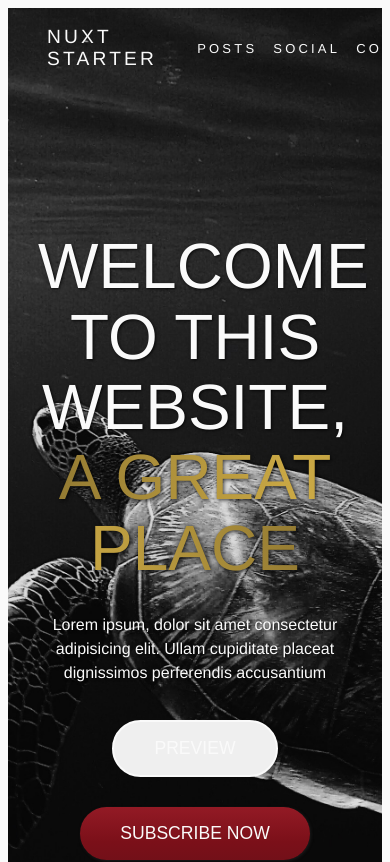
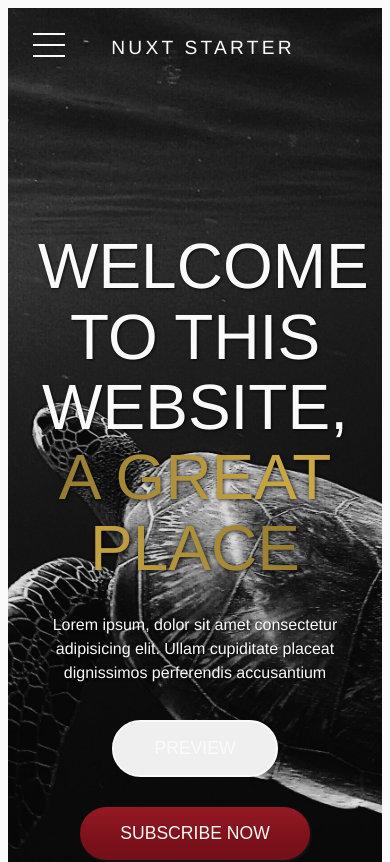
Before and after one commit to brucecastro/nuxt-starter, a Nuxt app: page / in a window 390 px wide. Shown: the top 862 px of the page. Built offline with nearby package versions, Linux system fonts and the light colour scheme.

Commit message:
Add Mobile Menu

```diff
--- a/components/Header.vue
+++ b/components/Header.vue
@@ -1,13 +1,17 @@
 <template>
-  <header class="site-header" :class="{ floating: isFloating }">
+  <header class="site-header" :class="{ floating: isFloating, 'menu-open': isMenuOpen }">
     <div class="brand">{{ brand }}</div>
-    <div class="main-nav">
-      <ul class="nav-items">
+    <div class="overlay" @click="closeMobileMenu"></div>
+    <div class="menu-btn" @click="toggleMobileMenu">
+      <span>&nbsp;</span>
+    </div>
+    <nav class="main-nav">
+      <ul class="nav-items" @click="closeMobileMenu">
         <li><a href="#posts">Posts</a></li>
         <li><a href="#social">Social</a></li>
         <li><a href="#contact">Contact</a></li>
       </ul>
-    </div>
+    </nav>
   </header>
 </template>
 
@@ -15,14 +19,26 @@
 
 const brand = useAppConfig().meta.title
 const isFloating = ref(false)
+const isMenuOpen = ref(false)
 
 const floatHeader = () => {
+
   const scrollValue = window.scrollY;
   if (isFloating && scrollValue === 0) {
     isFloating.value = false;
   } else if (scrollValue > 1) {
     isFloating.value = true;
   }
+}
+
+const toggleMobileMenu = () => {
+  isMenuOpen.value = !isMenuOpen.value
+  document.body.classList.toggle('has-overlay')
+}
+
+const closeMobileMenu = () => {
+  isMenuOpen.value = false
+  document.body.classList.remove('has-overlay')
 }
 
 onMounted(() => {
@@ -33,7 +49,7 @@ onMounted(() => {
 <style>
 .site-header {
   position: fixed;
-  z-index: 99;
+  z-index: 80;
   width: 100%;
   height: 80px;
   display: flex;
@@ -76,6 +92,11 @@ onMounted(() => {
   font-size: 1.2rem;
 }
 
+.overlay,
+.menu-btn {
+  display: none;
+}
+
 .main-nav {
   ul {
     display: flex;
@@ -83,4 +104,123 @@ onMounted(() => {
     gap: 16px;
   }
 }
+
+
+@media screen and (max-width:740px) {
+
+body.has-overlay {
+  overflow: hidden;
+}
+
+.site-header {
+  justify-content: center;
+
+  a {
+    color: var(--color-black);
+    padding:10px 0;
+
+    &:hover,
+    &:active {
+      color: var(--color-gray-400);
+    }
+  }
+}
+
+.main-nav {
+  position:absolute;
+  top:0;
+  left:0;
+  display: block;
+  width: 45%;
+  height: 100vh;
+  padding: 100px 30px 50px;
+  background-color: var(--color-white);
+  font-size: 1.1rem;
+  box-shadow: 2px 0px 10px 4px rgba(30, 30, 30, 0.7);
+  transform: translate(-130%);
+  transition: transform 0.5s ease-in-out;
+
+  ul {
+    flex-direction: column;
+    gap:20px;
+  }
+}
+
+.menu-open .main-nav {
+  position: fixed;
+  transform: translateX(0);
+  z-index: 82;
+}
+
+.menu-btn {
+  display: block;
+  position: absolute;
+  top:25px;
+  left:25px;
+  width: 32px;
+  height: 30px;
+  cursor: pointer;
+  user-select: none;
+  z-index: 84;
+}
+
+.menu-btn > span,
+.menu-btn > span::before,
+.menu-btn > span::after {
+  display: block;
+  position: absolute;
+  width: 100%;
+  height: 2px;
+  background-color: var(--color-white);
+  transition-duration: .25s;
+}
+.menu-btn > span::before {
+  content: '';
+  top: 11px;
+}
+.menu-btn > span::after {
+  content: '';
+  top: 22px;
+}
+
+.floating .menu-btn,
+.menu-open .menu-btn {
+  & > span,
+  & > span::before,
+  & > span::after {
+    background-color: var(--color-black);
+  }
+}
+
+.menu-open .menu-btn {
+  position: fixed;
+
+  & > span {
+    top:11px;
+    transform: rotate(45deg);
+  }
+
+  & > span::before {
+    top: 0px;
+    transform: rotate(0deg);
+  }
+
+  & > span::after {
+    top:0px;
+    transform: rotate(90deg);
+  }
+}
+
+.menu-open .overlay {
+  display: block;
+  position: fixed;
+  top: 0;
+  left: 0;
+  right: 0;
+  bottom: 0;
+  background-color: rgba(30, 30, 30, 0.6);
+  z-index: 81;
+}
+
+}
 </style>
```
Also changed, not shown: 1 other file (tests, documents, lock files or other folders).
